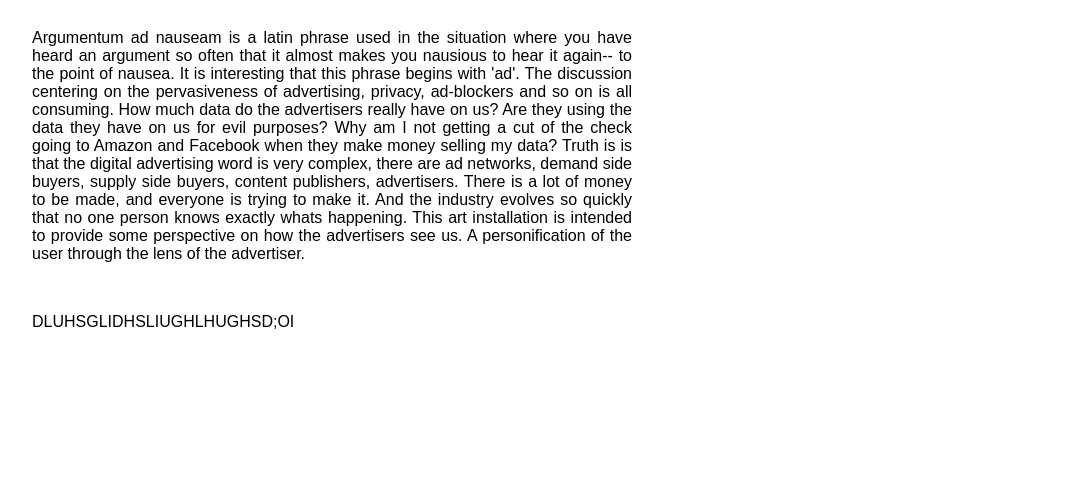
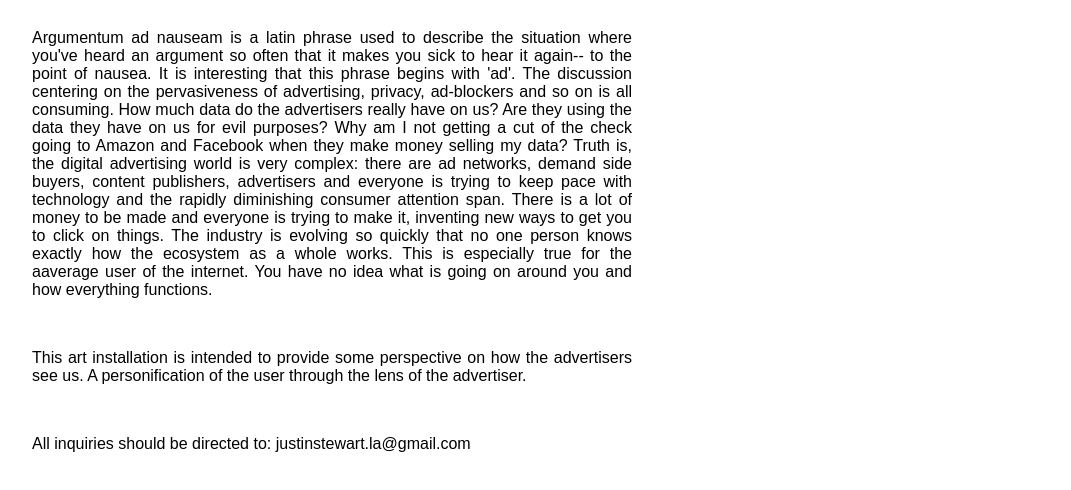
Before and after one commit to morenoh149/AdNauseam, a plain HTML site: page about.html in a window 1280 px wide. Shown: the part 56-546 px from the top of the page, without its empty margins (96-1167 px from the left). Drawn offline with Linux system fonts and the light colour scheme.

Commit message:
more edits

```diff
--- a/about.html
+++ b/about.html
@@ -16,18 +16,15 @@
       </div>
     </nav>
     <p>
-      Argumentum ad nauseam is a latin phrase used in the situation where you have heard an argument so often that it almost makes you nausious to hear it again-- to the point of nausea. It is interesting that this phrase begins with 'ad'.
-
-      The discussion centering on the pervasiveness of advertising, privacy, ad-blockers and so on is all consuming. How much data do the advertisers really have on us? Are they using the data they have on us for evil purposes? Why am I not getting a cut of the check going to Amazon and Facebook when they make money selling my data?
-
-      Truth is is that the digital advertising word is very complex, there are ad networks, demand side buyers, supply side buyers, content publishers, advertisers. There is a lot of money to be made, and everyone is trying to make it. And the industry evolves so quickly that no one person knows exactly whats happening.
-
+      Argumentum ad nauseam is a latin phrase used to describe the situation where you've heard an argument so often that it makes you sick to hear it again-- to the point of nausea. It is interesting that this phrase begins with 'ad'. The discussion centering on the pervasiveness of advertising, privacy, ad-blockers and so on is all consuming. How much data do the advertisers really have on us? Are they using the data they have on us for evil purposes? Why am I not getting a cut of the check going to Amazon and Facebook when they make money selling my data? Truth is, the digital advertising world is very complex: there are ad networks, demand side buyers, content publishers, advertisers and everyone is trying to keep pace with technology and the rapidly diminishing consumer attention span. There is a lot of money to be made and everyone is trying to make it, inventing new ways to get you to click on things. The industry is evolving so quickly that no one person knows exactly how the ecosystem as a whole works. This is especially true for the aaverage user of the internet. You have no idea what is going on around you and how everything functions.
+    </p>
+    <br>
+    <p>
       This art installation is intended to provide some perspective on how the advertisers see us. A personification of the user through the lens of the advertiser.
     </p>
     <br>
     <p>
-
-      DLUHSGLIDHSLIUGHLHUGHSD;OI
+      All inquiries should be directed to: justinstewart.la@gmail.com
     </p>
 
     </div>
```
